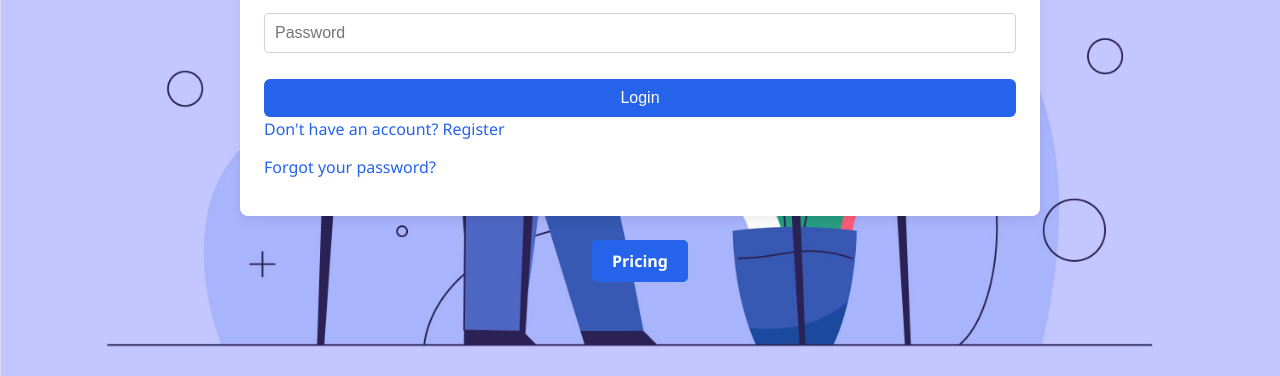
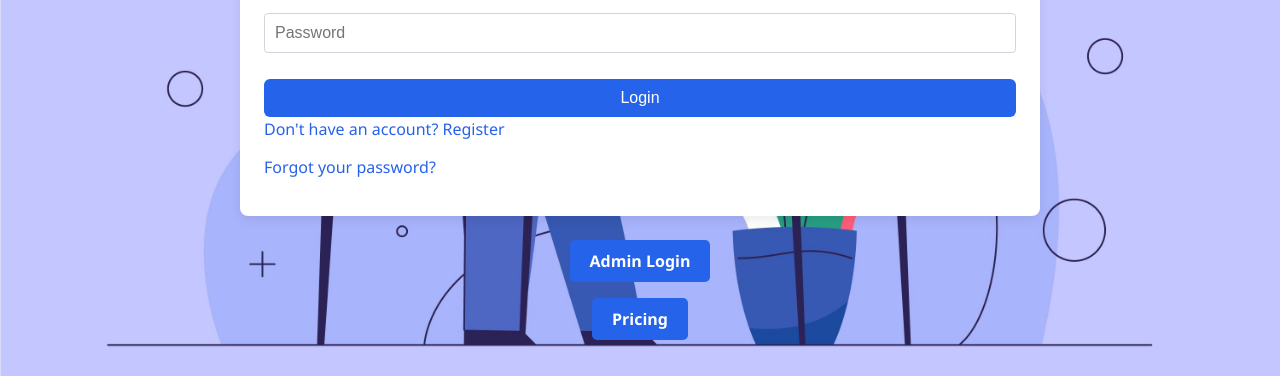
Before and after one commit to timbrown841/candidateassessment, a website: page login.html in a window 1280 px wide. Shown: the part 424-800 px from the top of the page. Drawn offline with Linux system fonts and the light colour scheme.

Commit message:
Update login.html

```diff
--- a/login.html
+++ b/login.html
@@ -30,6 +30,11 @@
       <p id="loginError" class="alert-error hidden">❌ Invalid login credentials</p>
     </div>
   </div>
+
+  <!-- 🔐 Admin Login Button -->
+<div style="margin-top: 20px; text-align: center;">
+  <a href="admin.html" class="btn-blue">Admin Login</a>
+</div>
 
    <div class="centered mt-4">
   <a href="pricing.html" class="btn-blue">Pricing</a>
```
